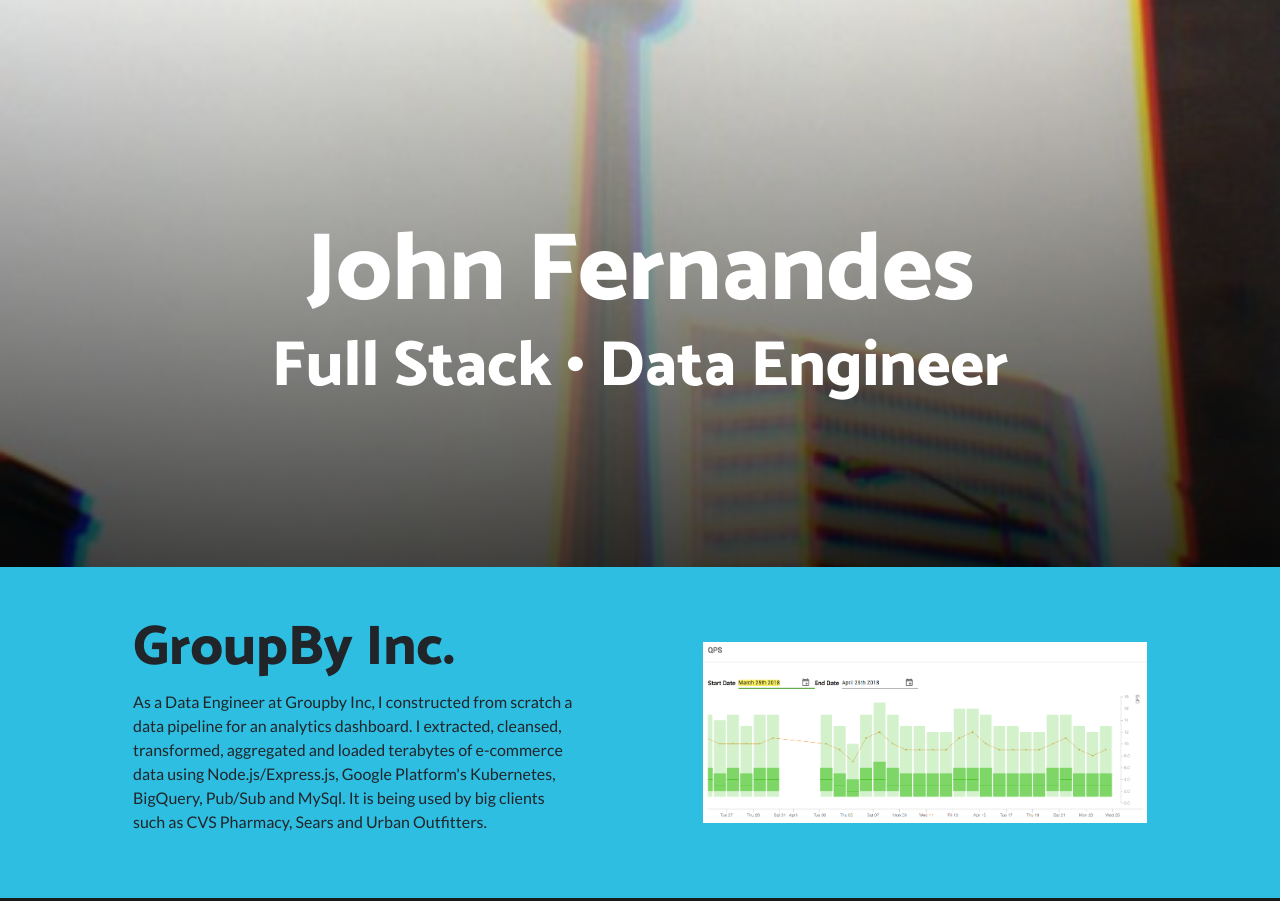
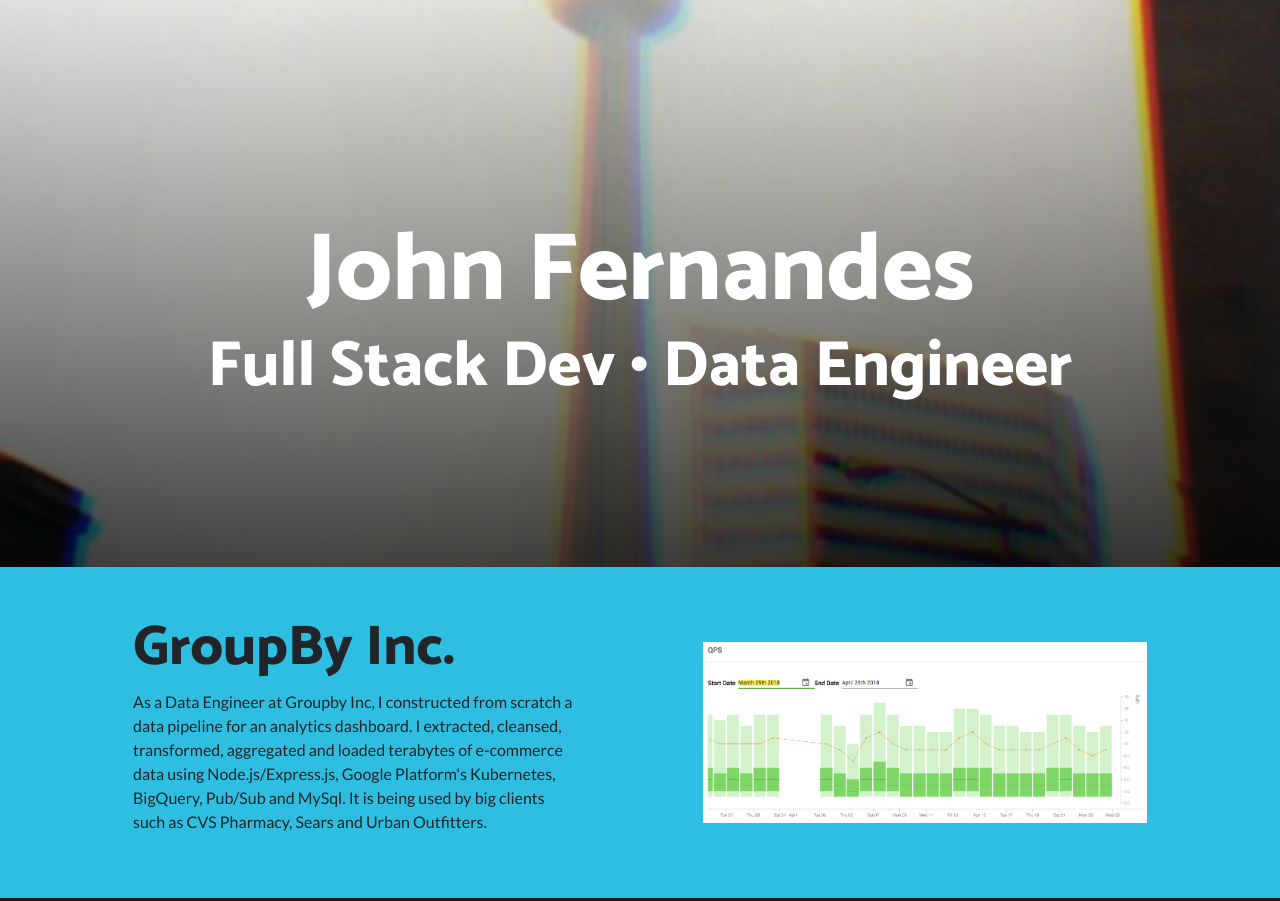
Before and after one commit to john1625b/john1625b.github.io, a website: page index.html in a window 1280 px wide. Shown: the top 901 px of the page. Drawn offline with Linux system fonts and the light colour scheme.

Commit message:
adds dev

```diff
--- a/index.html
+++ b/index.html
@@ -28,7 +28,7 @@
       <div class="masthead-content">
         <div class="container">
           <h1 class="masthead-heading mb-0">John Fernandes</h1>
-          <h2 class="masthead-subheading mb-0">Full Stack • Data Engineer</h2>
+          <h2 class="masthead-subheading mb-0">Full Stack Dev • Data Engineer</h2>
         </div>
       </div>
     </header>
```
